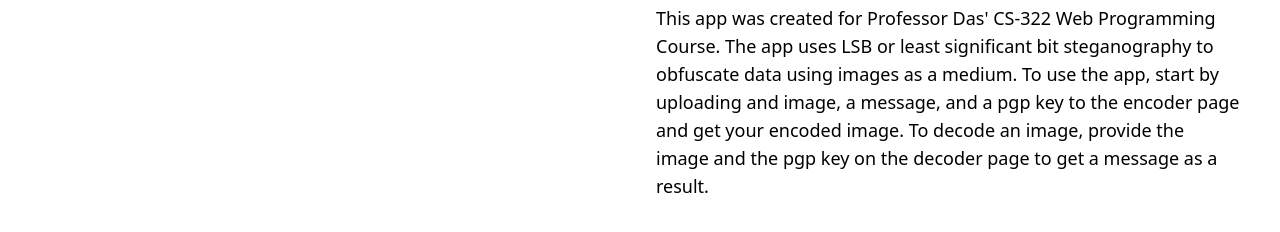
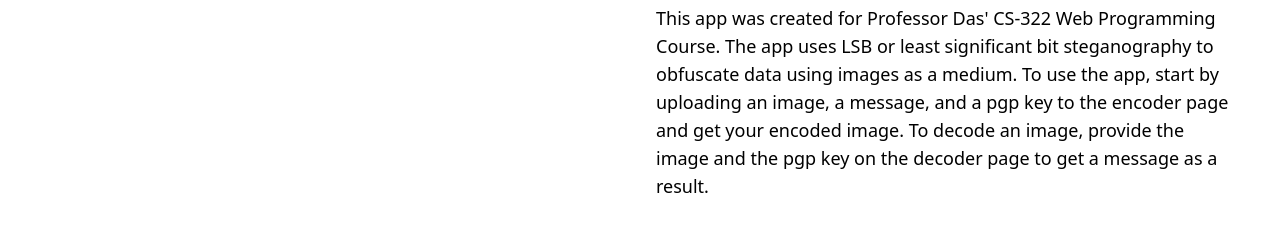
Before and after one commit to Jason-Hlavac/Steganograpy-App, a plain HTML site: page index.html in a window 1280 px wide. Shown: the part 224-456 px from the top of the page. Drawn offline with nearby package versions, Linux system fonts and the light colour scheme.

Commit message:
Typo fix

```diff
--- a/index.html
+++ b/index.html
@@ -33,7 +33,7 @@
                 <p class="col-span-8 text-lg">
                     This app was created for Professor Das' CS-322 Web Programming Course.
                     The app uses LSB or least significant bit steganography to obfuscate data using images as a medium.
-                    To use the app, start by uploading and image, a message, and a pgp key to the encoder page and get your encoded image.
+                    To use the app, start by uploading an image, a message, and a pgp key to the encoder page and get your encoded image.
                     To decode an image, provide the image and the pgp key on the decoder page to get a message as a result.
                 </p>
                 <br>
```
